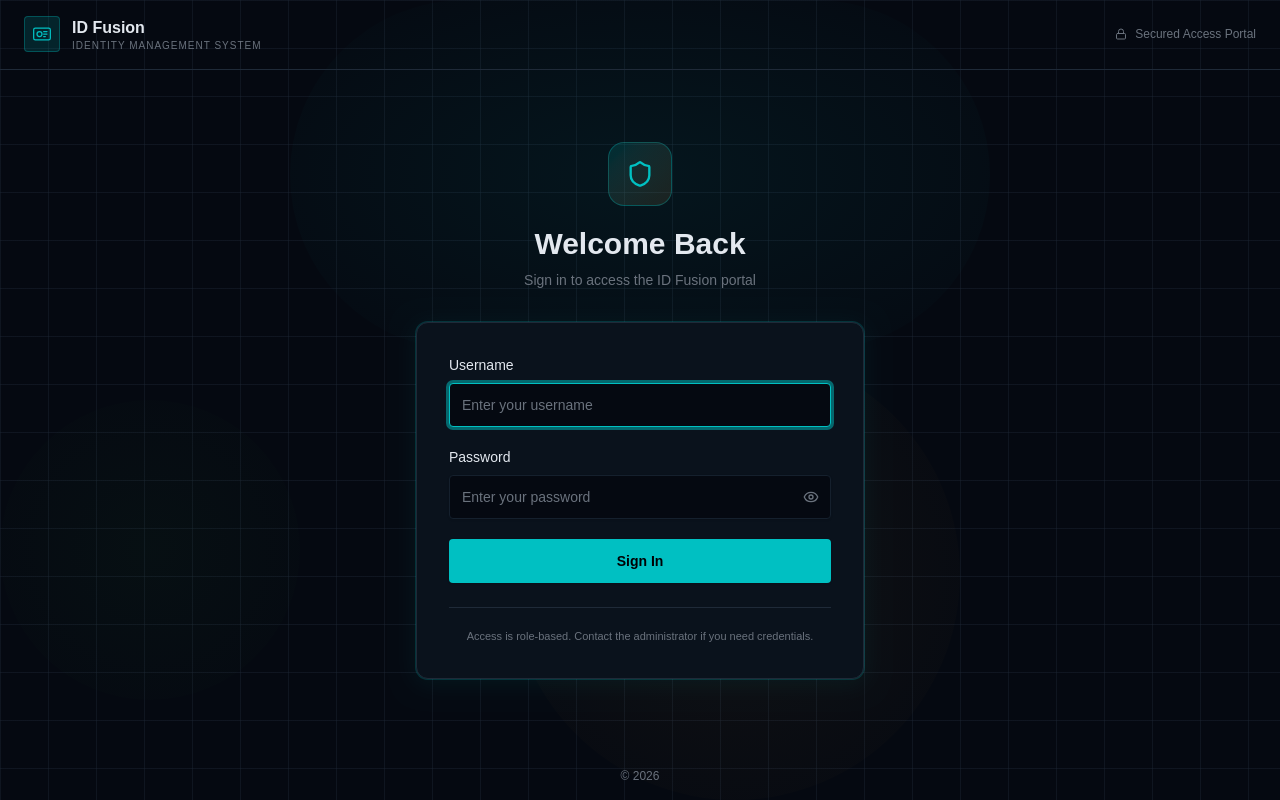
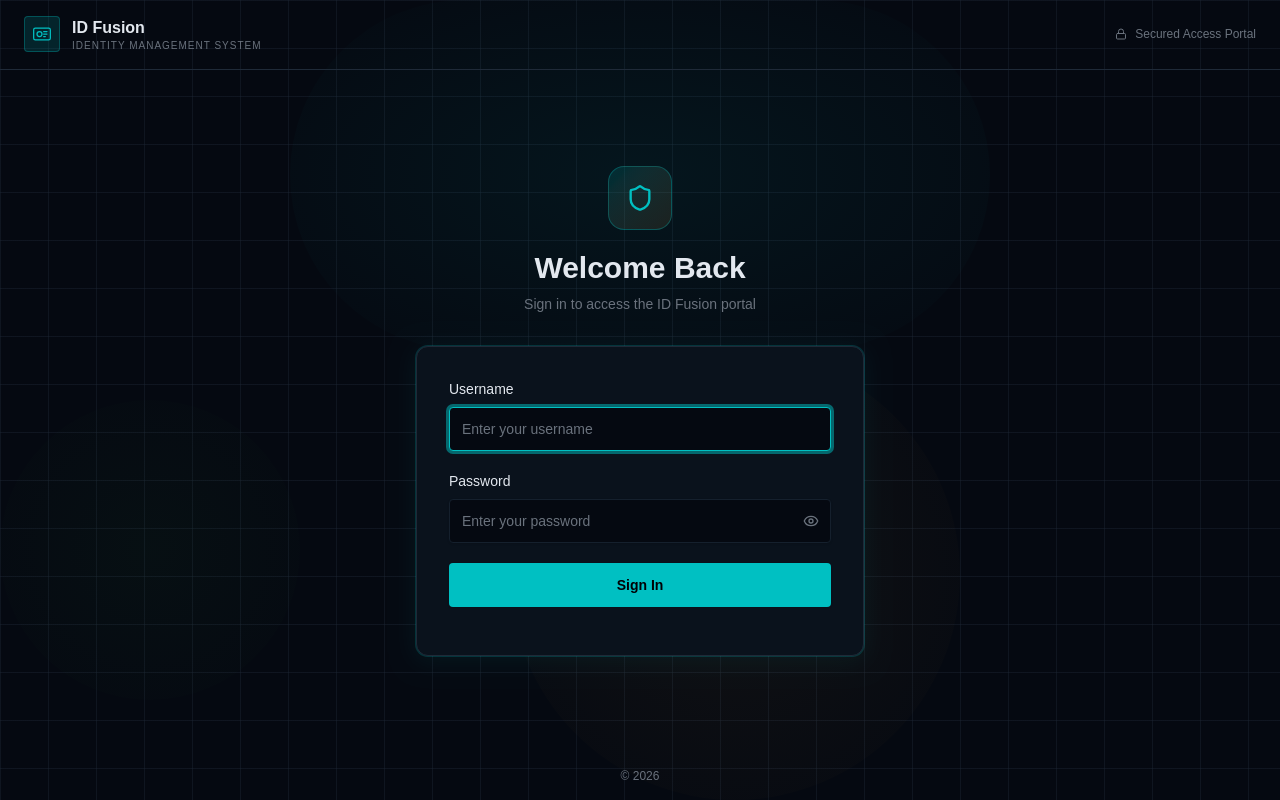
Before and after one commit to IrshadMeerxn/ID-FUSION, a React (Vite) app in the folder src/frontend/: page / in a window 1280 px wide. Built offline with nearby package versions, Linux system fonts and the light colour scheme; no server answers; a web font is replaced by a local one.

Commit message:
update: WelcomePage changes

```diff
--- a/src/frontend/src/pages/WelcomePage.tsx
+++ b/src/frontend/src/pages/WelcomePage.tsx
@@ -198,13 +198,7 @@ export default function WelcomePage() {
                 </Button>
               </form>
 
-              {/* Role hint */}
-              <div className="mt-6 pt-5 border-t border-border/50">
-                <p className="text-[11px] text-muted-foreground text-center leading-relaxed">
-                  Access is role-based. Contact the administrator if you need
-                  credentials.
-                </p>
-              </div>
+
             </div>
           </motion.div>
         </main>
```
